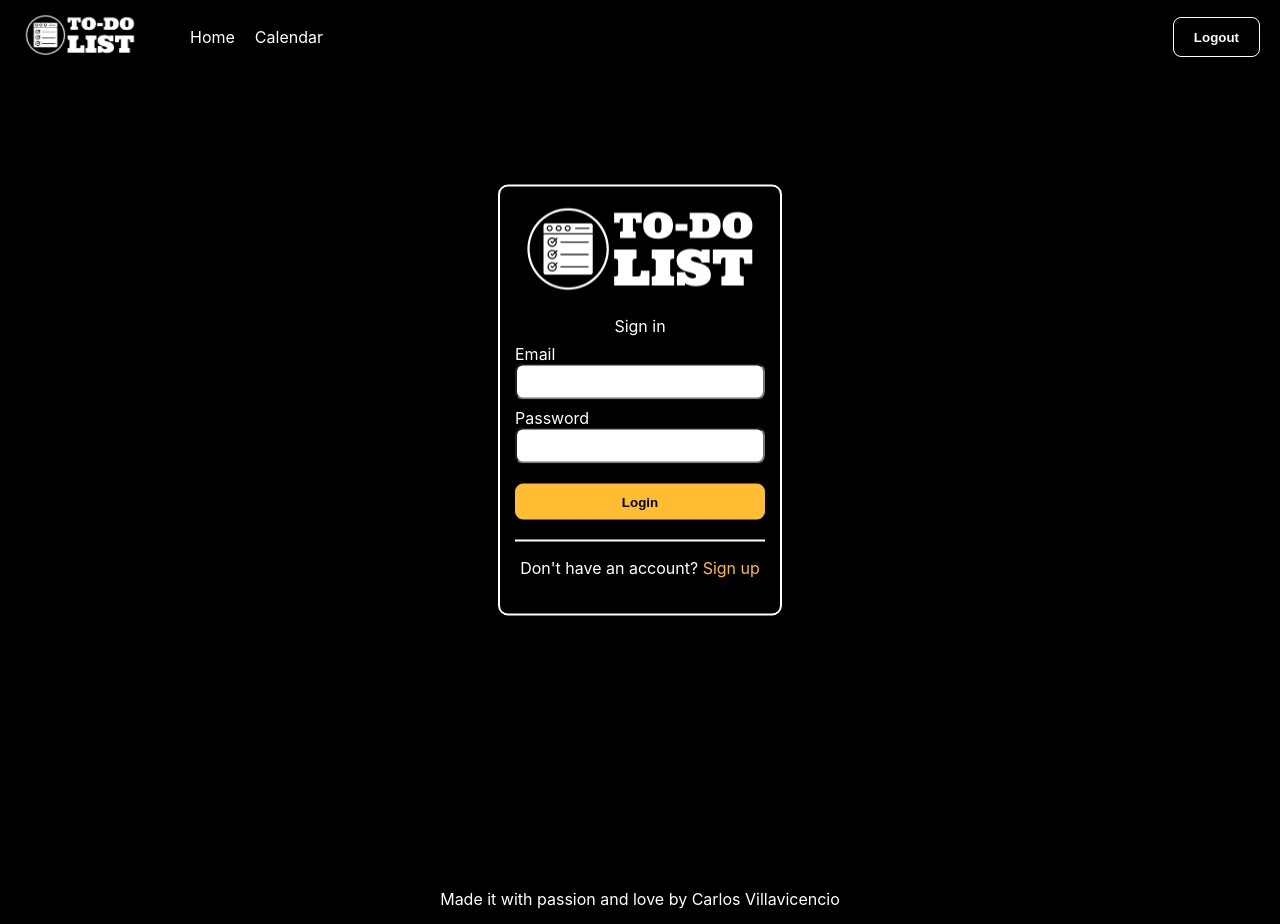
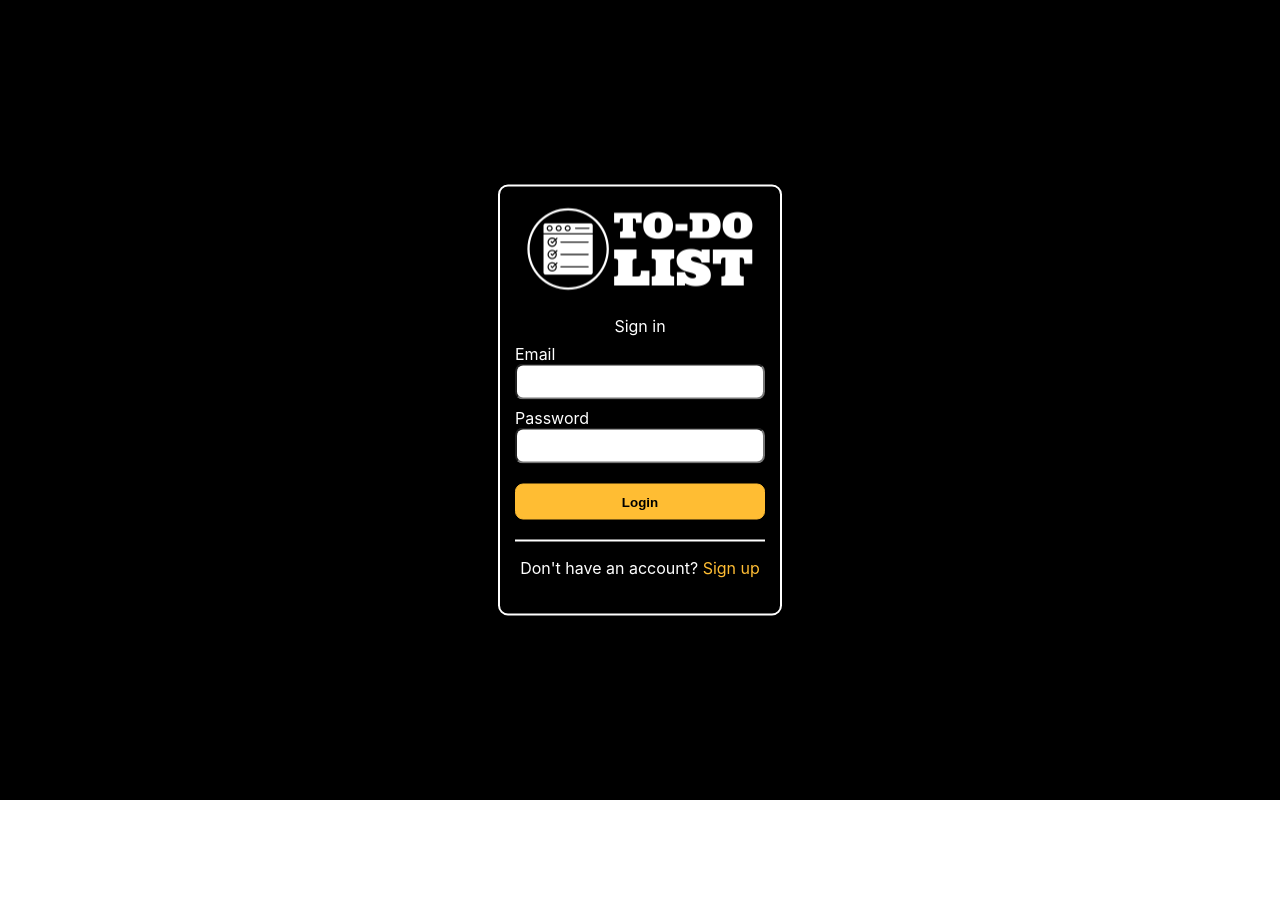
Before and after one commit to villachuck/frontend-terrific-test, a React (Create React App) app in the folder todo-list-app/: page / in a window 1280 px wide. After the commit the page ends 800 px from the top, so only its background shows below. Built offline with nearby package versions, Linux system fonts and the light colour scheme.

Commit message:
favicon added

```diff
--- a/todo-list-app/src/App.tsx
+++ b/todo-list-app/src/App.tsx
@@ -10,10 +10,11 @@ import ProtectedRoute from './routes/ProtectedRoute';
 const App = () => {
   const location = useLocation();
 
+  const isLoginPage = location.pathname === '/login' || location.pathname === '/';
 
   return (
       <>
-      {location.pathname !== '/login' && <Header />}
+      {!isLoginPage && <Header />}
         <Routes>
           <Route path='/' element={<Login />} />
           <Route path='/login' element={<Login />} />
@@ -28,7 +29,7 @@ const App = () => {
             </ProtectedRoute>
           } />
         </Routes>
-        {location.pathname !== '/login' && <Footer />}
+        {!isLoginPage && <Footer />}
       </>
   );
 }
```
Also changed, not shown: 1 other file (tests, documents, lock files or other folders).
